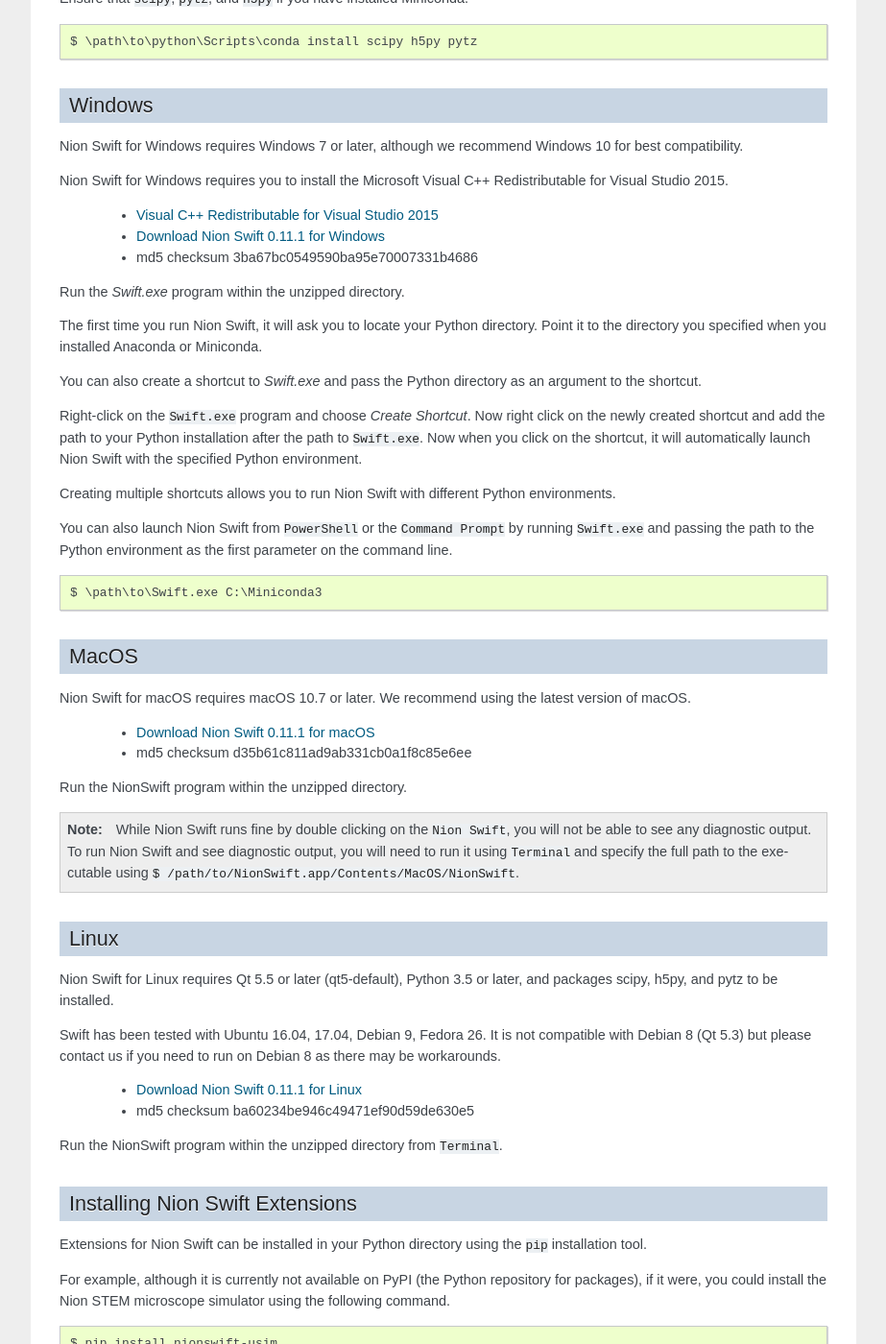
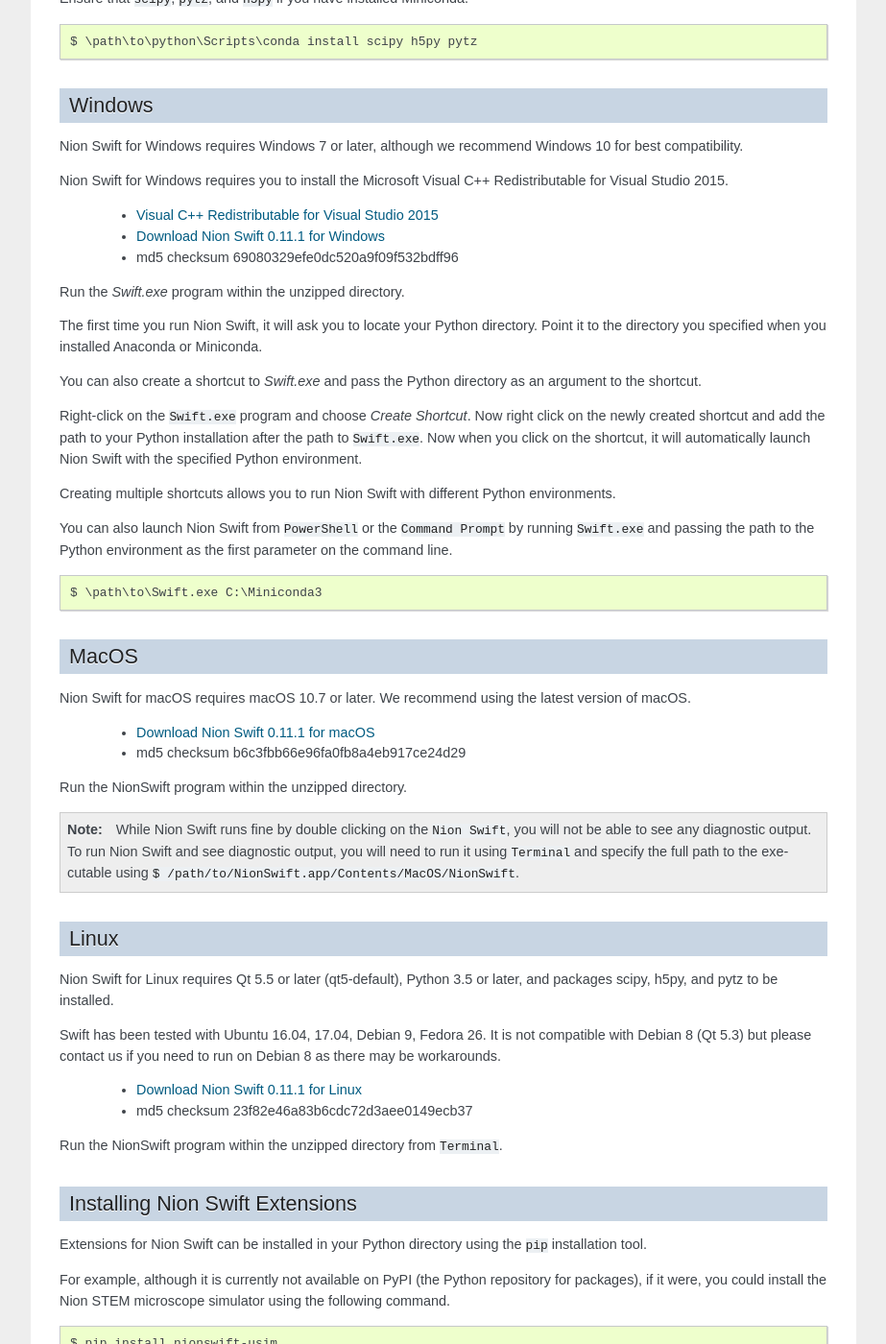
Before and after one commit to nion-software/nionswift, a Sphinx documentation site: the page built from docs/installation.rst, in a window 1280 px wide and 1400 px high, scrolled down 815 px. Shown: the whole window at 96% size, without its empty margins (198-1121 px from the left). Built offline with Sphinx 7.4.7, drawn with Linux system fonts in a browser that asks for light colours.

Commit message:
Update checksums (0.11.1).

```diff
--- a/docs/installation.rst
+++ b/docs/installation.rst
@@ -51,7 +51,7 @@ Nion Swift for Windows requires you to install the Microsoft Visual C++ Redistri
 
     * `Visual C++ Redistributable for Visual Studio 2015 <https://www.microsoft.com/en-us/download/details.aspx?id=48145>`_
     * `Download Nion Swift 0.11.1 for Windows <http://nion.com/swift/files/NionSwift_Windows_np112py36_0.11.1.zip>`_
-    * md5 checksum 3ba67bc0549590ba95e70007331b4686
+    * md5 checksum 69080329efe0dc520a9f09f532bdff96
 
 Run the `Swift.exe` program within the unzipped directory.
 
@@ -76,7 +76,7 @@ MacOS
 Nion Swift for macOS requires macOS 10.7 or later. We recommend using the latest version of macOS.
 
     * `Download Nion Swift 0.11.1 for macOS <http://nion.com/swift/files/NionSwift_MacOS_np112py36_0.11.1.zip>`_
-    * md5 checksum d35b61c811ad9ab331cb0a1f8c85e6ee
+    * md5 checksum b6c3fbb66e96fa0fb8a4eb917ce24d29
 
 Run the NionSwift program within the unzipped directory.
 
@@ -94,7 +94,7 @@ Swift has been tested with Ubuntu 16.04, 17.04, Debian 9, Fedora 26. It is not c
 please contact us if you need to run on Debian 8 as there may be workarounds.
 
     * `Download Nion Swift 0.11.1 for Linux <http://nion.com/swift/files/NionSwift_Linux_np112py36_0.11.1.zip>`_
-    * md5 checksum ba60234be946c49471ef90d59de630e5
+    * md5 checksum 23f82e46a83b6cdc72d3aee0149ecb37
 
 Run the NionSwift program within the unzipped directory from ``Terminal``.
 
```
